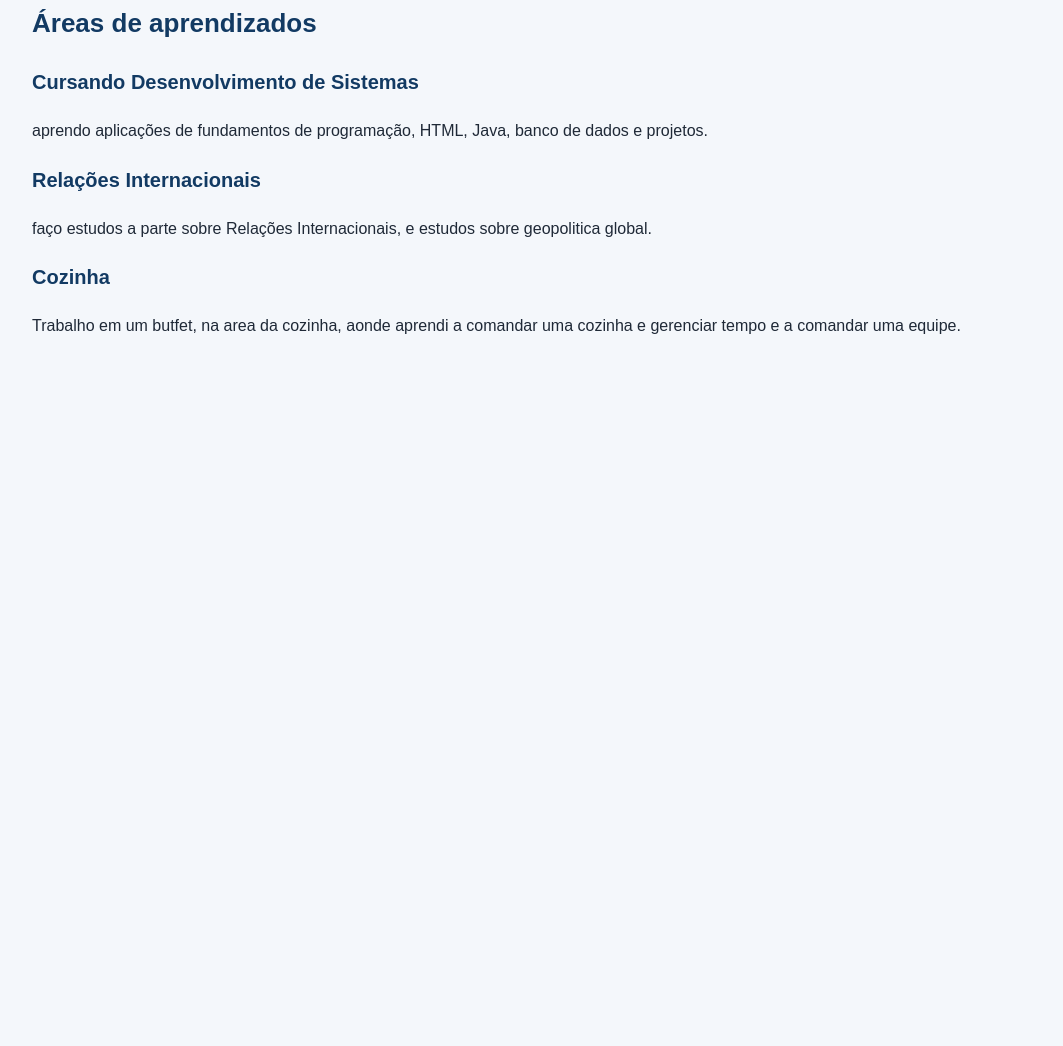
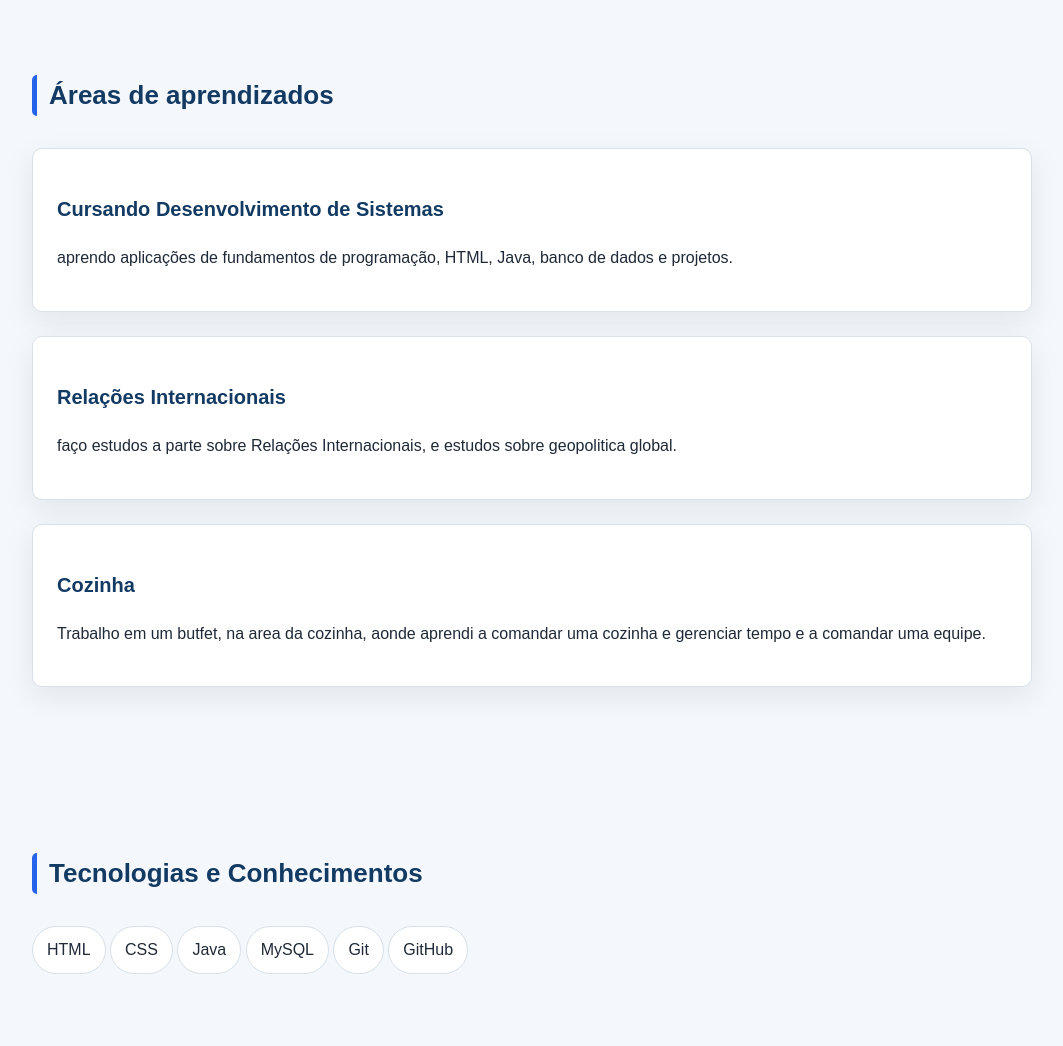
Before and after one commit to matheushermidadev/matheushermidadev.github.io, a plain HTML site: page index.html in a window 1280 px wide. Shown: the part 312-1358 px from the top of the page, without its empty margins (108-1171 px from the left). Before the commit the page ends 800 px from the top, so only its background shows below. Drawn offline with Linux system fonts and the light colour scheme.

Commit message:
Atualização e estilização do conteudo da página

```diff
--- a/index.html
+++ b/index.html
@@ -58,6 +58,19 @@
             </div>
 
         </section>
+        <section class=" secao secao-abacate">
+            <div class="container">
+                <h2 class="titulo-secao">Tecnologias e Conhecimentos</h2>
+                <ul class="lista-tecnologias">
+                    <li>HTML</li>
+                    <li>CSS</li>
+                    <li>Java</li>
+                    <li>MySQL</li>
+                    <li>Git</li>
+                    <li>GitHub</li>
+                </ul>
+            </div>
+        </section>
     </main>
 </body>
 </html>
--- a/style/style.css
+++ b/style/style.css
@@ -91,3 +91,45 @@
 
     text-decoration: none;
 }
+
+
+
+.secao {
+    padding: 72px 0 ;
+}
+
+.titulo-secao{
+    margin-bottom: 32px;
+    padding-left: 12px;
+
+    border-left: 5px solid #2563eb;
+    border-radius: 5px;
+}
+
+.grade-cards{
+    display: grid;
+    gap: 24px;
+}
+
+.card{
+    padding: 24px;
+    background-color: #fff;
+    border: 1px solid #d8e0e8;
+    border-radius: 10px;
+    box-shadow: 0 10px 30px rgba(20, 45, 70, 0.08);
+}
+
+.lista-tecnologias{
+    list-style:none;
+    padding: 0;
+    margin: 0;
+}
+
+.lista-tecnologias li{
+    padding: 10px 14px;
+    background-color: #ffffff;
+    display: inline-block;
+    border: 1px solid #d8e0e8;
+    border-radius: 999px;
+
+}
```
